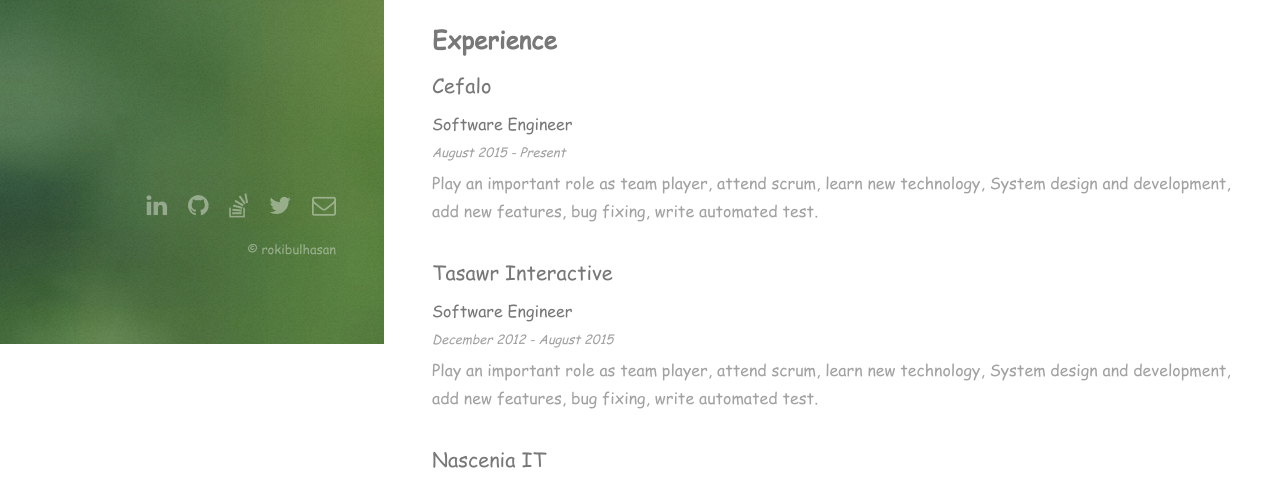
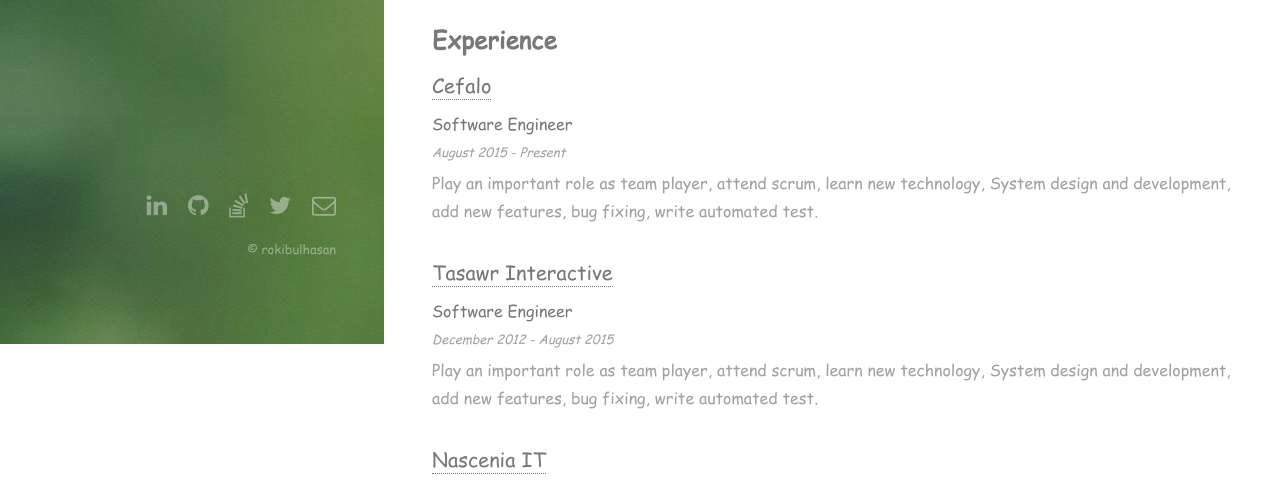
Before and after one commit to rakib063049/rakib063049.github.io, a plain HTML site: page index.html in a window 1280 px wide. Shown: the part 456-945 px from the top of the page. Drawn offline with Linux system fonts and the light colour scheme.

```diff
--- a/index.html
+++ b/index.html
@@ -57,21 +57,21 @@
 
 								<div class="sectionContent">
 								    <article>
-										<h3>Cefalo</h3>
+										<h3><a href="http://cefalo.com/" target="_blank">Cefalo</a></h3>
 										<b>Software Engineer</b>
 										<p class="subDetails">August 2015 - Present</p>
 										<p>Play an important role as team player, attend scrum, learn new technology, System design and development, add new features, bug fixing, write automated test.</p>
 									</article>
 
 									<article>
-										<h3>Tasawr Interactive</h3>
+										<h3><a href="http://tasawr.com/" target="_blank">Tasawr Interactive</a></h3>
 										<b>Software Engineer</b>
 										<p class="subDetails">December 2012 - August 2015</p>
 										<p>Play an important role as team player, attend scrum, learn new technology, System design and development, add new features, bug fixing, write automated test.</p>
 									</article>
 
 									<article>
-										<h3>Nascenia IT</h3>
+									    <h3><a href="http://www.nascenia.com/" target="_blank">Nascenia IT</a></h3>
 										<b>Software Engineer</b>
 										<p class="subDetails">February 2012 - December 2012 </p>
 										<p>Play an important role as team player, attend scrum, learn new technology, manage projects, debugging, bug fixing, write automated test.</p>
```
